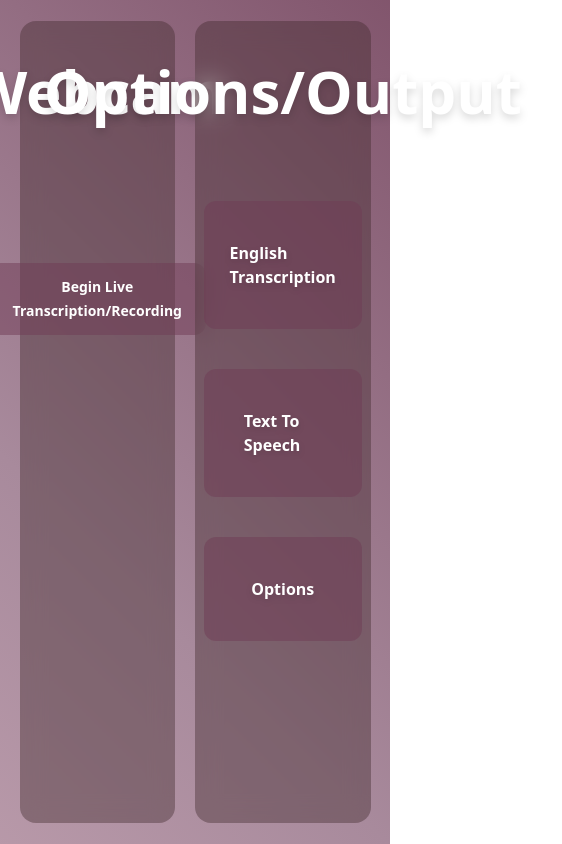
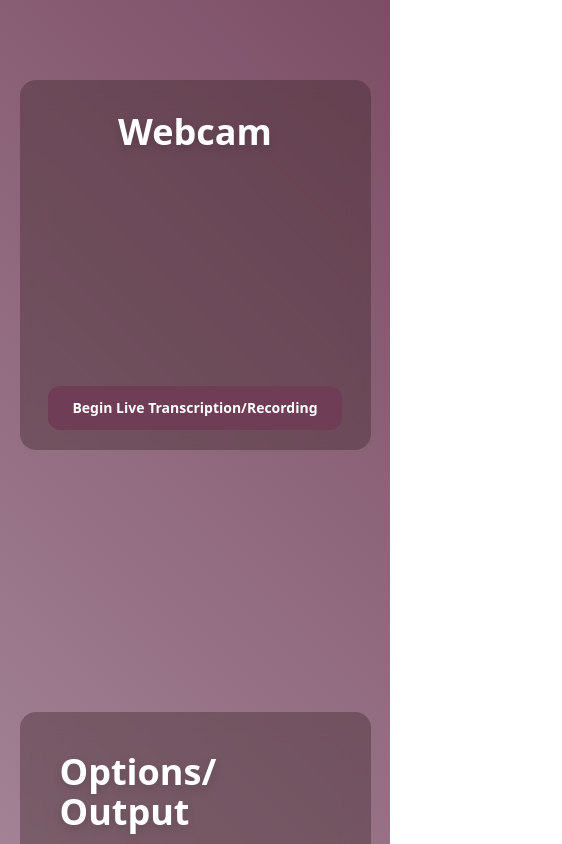
Before and after one commit to bhavya091213/SignSense, a React (Vite) app in the folder frontend/: page /demo in a window 390 px wide. Shown: the top 844 px of the page, 562 px wide, since content can reach past the window. Built offline with nearby package versions, Linux system fonts and the light colour scheme; no server answers.

Commit message:
responsive changes aaryan bhavya

```diff
--- a/frontend/src/index.css
+++ b/frontend/src/index.css
@@ -19,6 +19,7 @@
   --breakpoint-xs: 20rem;
   --breakpoint-2xl: 100rem;
   --breakpoint-3xl: 120rem;
+
 }
 
 :root {
--- a/frontend/src/pages/Demo.tsx
+++ b/frontend/src/pages/Demo.tsx
@@ -13,7 +13,10 @@ export const Demo = () => {
 
   useEffect(() => {
     const colors = ["#D9B8C4", "#A88A9C", "#703D57", "#402A2C"];
-    const tl = gsap.timeline({ repeat: -1, yoyo: true, smoothChildTiming: true });
+    const tl = gsap.timeline({
+      repeat: -1,
+      yoyo: true,
+    });
 
     tl.to(containerRef.current, {
       duration: 8,
@@ -47,7 +50,7 @@ export const Demo = () => {
   const captureFrameAndUpload = useCallback(() => {
     if (!isLive || !socketRef.current) return;
 
-    const imageSrc =
+    const imageSrc = ``;
     webcamRef.current &&
       (webcamRef.current as unknown as Webcam).getScreenshot();
     if (!imageSrc) return;
@@ -74,35 +77,42 @@ export const Demo = () => {
   return (
     <div
       ref={containerRef}
-      className="w-screen h-screen flex flex-col justify-center items-center transition-all duration-500 ease-in-out"
+      className="w-screen h- flex flex-col  items-center overflow-x-hidden"
       style={{
-        backgroundImage: "linear-gradient(45deg, #D9B8C4 0%, #A88A9C 50%, #703D57 100%)",
+        backgroundImage:
+          "linear-gradient(45deg, #D9B8C4 0%, #A88A9C 50%, #703D57 100%)",
         backgroundSize: "200% 200%",
       }}
     >
-      <div className="grid grid-cols-2 grid-rows-1 w-[90%] h-[95%] space-x-5">
-        <div className="bg-quaternary/40 backdrop-blur-md flex flex-col items-center rounded-2xl">
-          <h2 className="text-white text-6xl font-extrabold p-10 drop-shadow-lg">Webcam</h2>
+      <div className="grid md:grid-cols-2 xs:grid-cols-1 md:grid-rows-1 xs:grid-rows-2 w-[90%] h-fit py-20 md:space-x-5">
+        <div className="bg-quaternary/40 backdrop-blur-md flex flex-col items-center rounded-2xl h-fit">
+          <h2 className="text-white lg:text-6xl xs:text-4xl font-extrabold p-8 drop-shadow-lg">
+            Webcam
+          </h2>
           <Webcam
             audio={false}
             ref={webcamRef}
-            style={{ borderRadius: "20px" }}
+            style={{ borderRadius: "2rem", padding: "1rem" }}
             mirrored={true}
           />
           <button
             onClick={handleToggleLive}
-            className="mt-6 text-sm/6 font-semibold text-white bg-tertiary/50 px-6 py-3 hover:bg-tertiary/70 rounded-xl transition-all duration-300"
+            className="m-5 text-sm font-semibold text-white bg-tertiary px-6 py-3 hover:bg-secondary rounded-xl "
           >
-            {isLive ? "Stop Transcription" : "Begin Live Transcription/Recording"}
+            {isLive
+              ? "Stop Transcription"
+              : "Begin Live Transcription/Recording"}
           </button>
         </div>
 
-        <div className="flex flex-col items-center space-y-10 bg-quaternary/40 backdrop-blur-md rounded-2xl">
-          <h2 className="text-white text-6xl font-extrabold p-10 drop-shadow-lg">
-            Options/Output
+        <div className="flex flex-col items-center space-y-10 bg-quaternary/40 backdrop-blur-md rounded-2xl pb-10">
+          <h2 className="text-white lg:text-6xl xs:text-4xl font-extrabold p-10 drop-shadow-lg text-wrap">
+            Options/ Output
           </h2>
           <div className="flex flex-col items-center bg-tertiary/50 p-10 rounded-xl w-[90%]">
-            <h2 className="font-semibold text-white drop-shadow-md">English Transcription</h2>
+            <h2 className="font-semibold text-white drop-shadow-md">
+              English Transcription
+            </h2>
             {/* {processingResult && (
               <p className="text-white mt-4 text-wrap overflow-auto">
                 {processingResult}
@@ -110,7 +120,9 @@ export const Demo = () => {
             )} */}
           </div>
           <div className="flex flex-col items-center bg-tertiary/50 p-10 rounded-xl w-[90%]">
-            <h2 className="font-semibold text-white drop-shadow-md">Text To Speech</h2>
+            <h2 className="font-semibold text-white drop-shadow-md">
+              Text To Speech
+            </h2>
           </div>
           <div className="flex flex-col items-center bg-tertiary/50 p-10 rounded-xl w-[90%]">
             <h2 className="font-semibold text-white drop-shadow-md">Options</h2>
```
Lines whose indentation alone changed are shown as unchanged.
